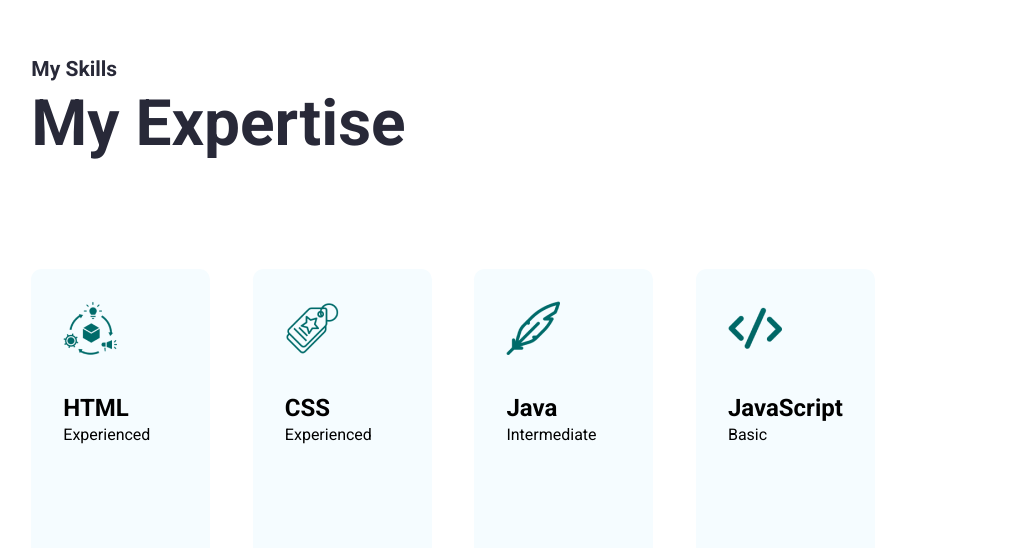
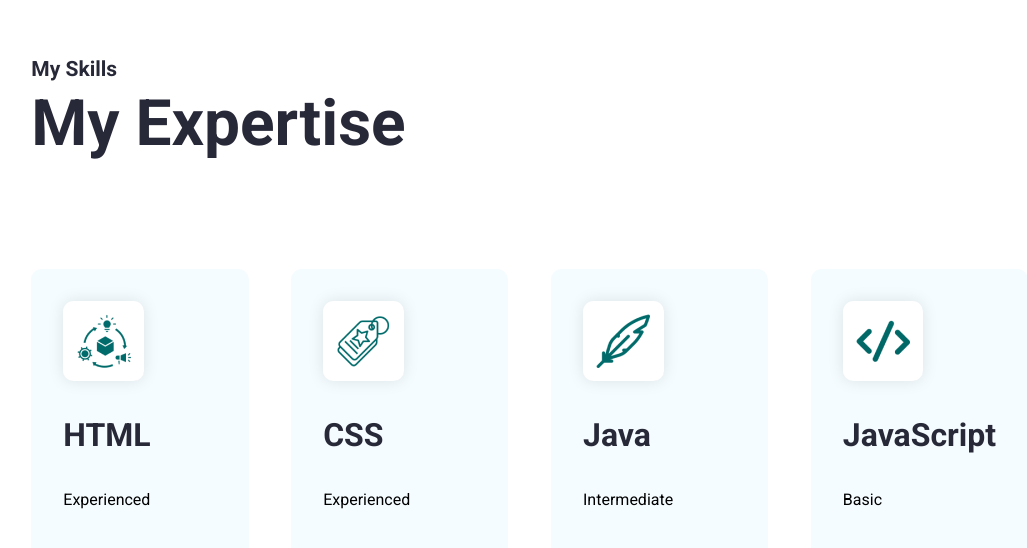
Before and after one commit to Paula-Wang/Portfolio-Page-in-React, a React (Create React App) app: page / in a window 1280 px wide. Shown: the part 1013-1561 px from the top of the page, without its empty margins (54-1081 px from the left). Built offline with nearby package versions, Linux system fonts and the light colour scheme.

Commit message:
style: :art: add skills section img, skills section card content, skills section title

```diff
--- a/src/App.css
+++ b/src/App.css
@@ -308,3 +308,29 @@ h3 {
 .skills--section--description {
    color: var(--darkblue);
 }
+
+.skills--section--img {
+    display: flex;
+    padding: 13.3px;
+    justify-content: center;
+    align-items: center;
+    gap: 13.3px;
+    border-radius: 10.6px;
+    background: #fff;
+    box-shadow: 0 0 16px 0 rgba(0, 0, 0, 0.1);
+}
+
+.skills--section--card--content {
+    display: flex;
+    flex-direction: column;
+    align-items: flex-start;
+    gap: 32px;
+    align-self: stretch;
+}
+
+.skills--section--title {
+    color: var(--heading-color);
+    font-size: 32px;
+    font-weight: 700;
+    line-height: 45px;
+}
```
